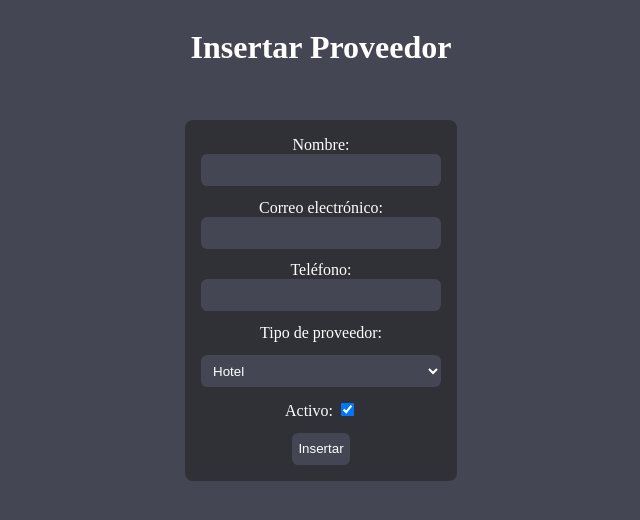
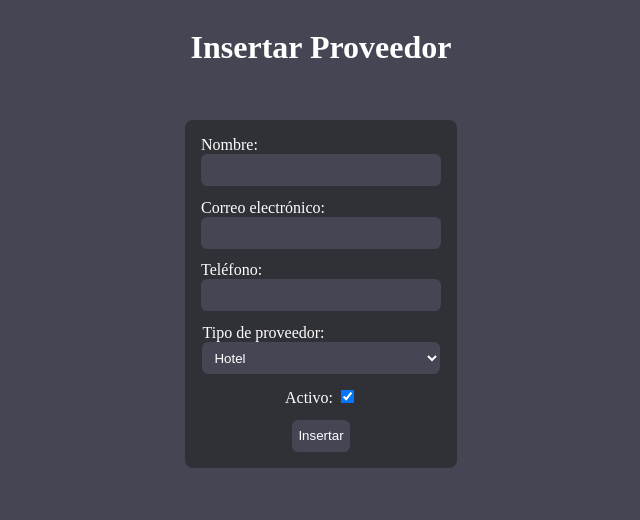
Before and after one commit to Crisbr10/Control-de-Proveedores, a Symfony app: template templates/insertar_proveedor/index.html.twig in a window 1280 px wide. Shown: the top 520 px of the page, without its empty margins (319-959 px from the left). Run offline with Twig, Linux system fonts and the light colour scheme; the template is opened without the code that fills it, so the values that code supplies are empty; some libraries are stand-ins or nearby versions.

Commit message:
Retocando detalles

```diff
--- a/public/css/insert_form.css
+++ b/public/css/insert_form.css
@@ -8,7 +8,7 @@
     flex-direction: column;
     align-items: center;
     justify-content: center;
-
+    text-align: left;
     gap: 0.8rem;
 
     #nombre,#telefono,#correo,#tipo_id{
--- a/templates/insertar_proveedor/index.html.twig
+++ b/templates/insertar_proveedor/index.html.twig
@@ -26,13 +26,14 @@
 
         </div>
 
+        <div>
             <label for="tipo_id">Tipo de proveedor:</label>
             <select id="tipo_id" name="tipo_id" required>
                 <option value="1">Hotel</option>
                 <option value="2">Pista</option>
                 <option value="3">Complemento</option>
             </select>
-
+        </div>
         <div>
             <label for="activo">Activo:
                 <input type="checkbox" id="activo" name="1" value="1" checked>
```
Lines whose indentation alone changed are shown as unchanged.
